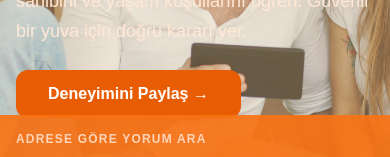
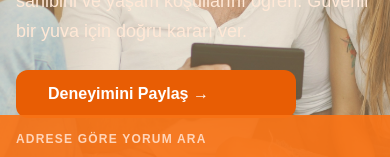
Before and after one commit to aycademirok-star/kiracinot, a Next.js app: page / in a window 390 px wide. Shown: the part 313-470 px from the top of the page. Built offline with nearby package versions, Linux system fonts and the light colour scheme; no server answers; the database is empty.

Commit message:
buton genisligi mobil duzeltildi

```diff
--- a/src/app/page.tsx
+++ b/src/app/page.tsx
@@ -171,8 +171,8 @@ export default function Home() {
             Güvenli bir yuva için doğru kararı ver.
           </p>
           <Link href="/yorum-ekle"
-            className="mt-6 rounded-xl text-white font-bold text-base shadow-xl transition"
-style={{backgroundColor:"#e85d04", display:"inline-block", padding:"12px 32px", width:"fit-content"}}>
+           className="mt-6 rounded-xl text-white font-bold text-base shadow-xl transition"
+  style={{backgroundColor:"#e85d04", padding:"12px 32px", maxWidth:"280px", display:"block"}}>
 
           Deneyimini Paylaş →
           </Link>
```
